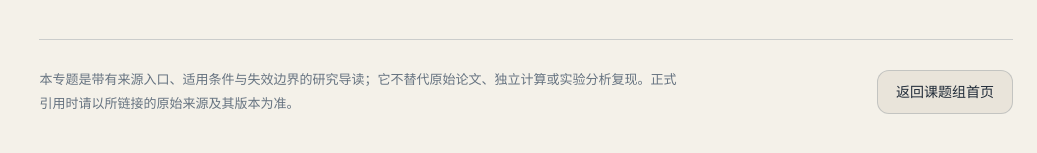
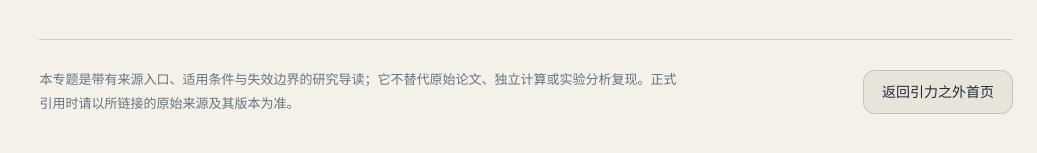
Before and after one commit to lm846802297-bit/buaa-hep-lab, a Vue app in the folder frontend/: page /research/collider in a window 1280 px wide. Shown: the part 9437-9590 px from the top of the page, without its empty margins (243-1280 px from the left). Built offline with nearby package versions, Linux system fonts and the light colour scheme.

Commit message:
fix(brand): use shared identity in topic footer

```diff
--- a/frontend/src/views/ResearchTopicView.vue
+++ b/frontend/src/views/ResearchTopicView.vue
@@ -319,7 +319,7 @@ onBeforeUnmount(() => topicSectionObserver?.disconnect())
 
       <footer class="topic-footer">
         <p>本专题是带有来源入口、适用条件与失效边界的研究导读；它不替代原始论文、独立计算或实验分析复现。正式引用时请以所链接的原始来源及其版本为准。</p>
-        <router-link to="/" class="button secondary">返回课题组首页</router-link>
+        <router-link to="/" class="button secondary">返回{{ publicBrandIdentity.name }}首页</router-link>
       </footer>
         </div>
       </div>
```
